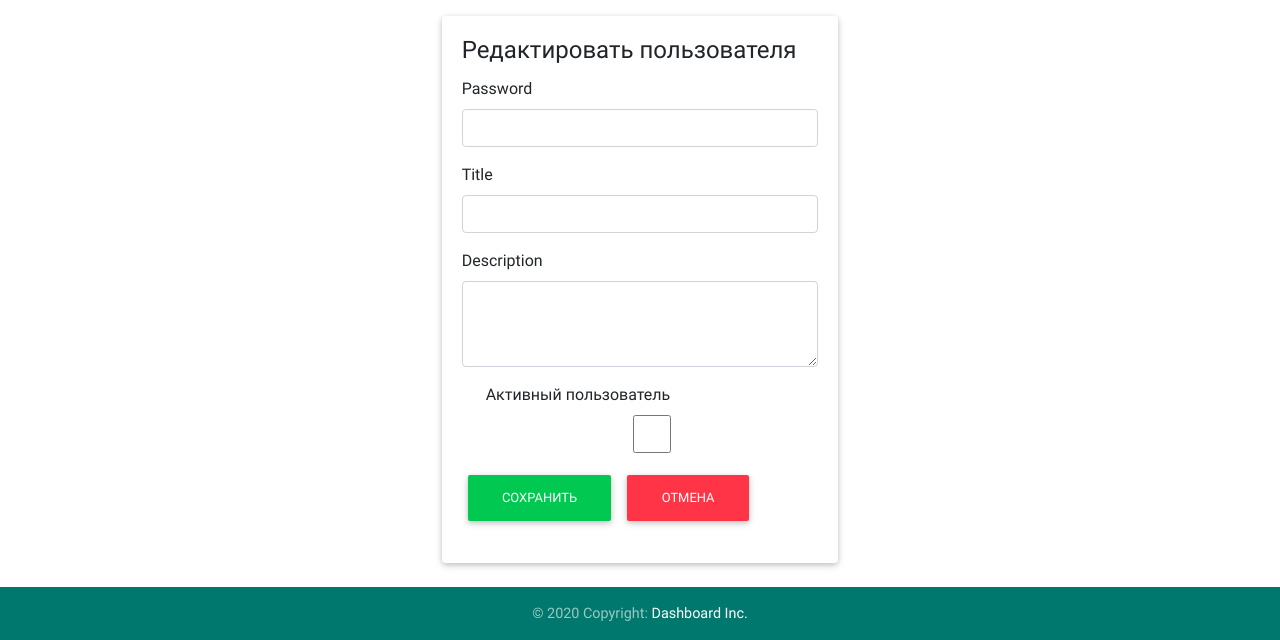
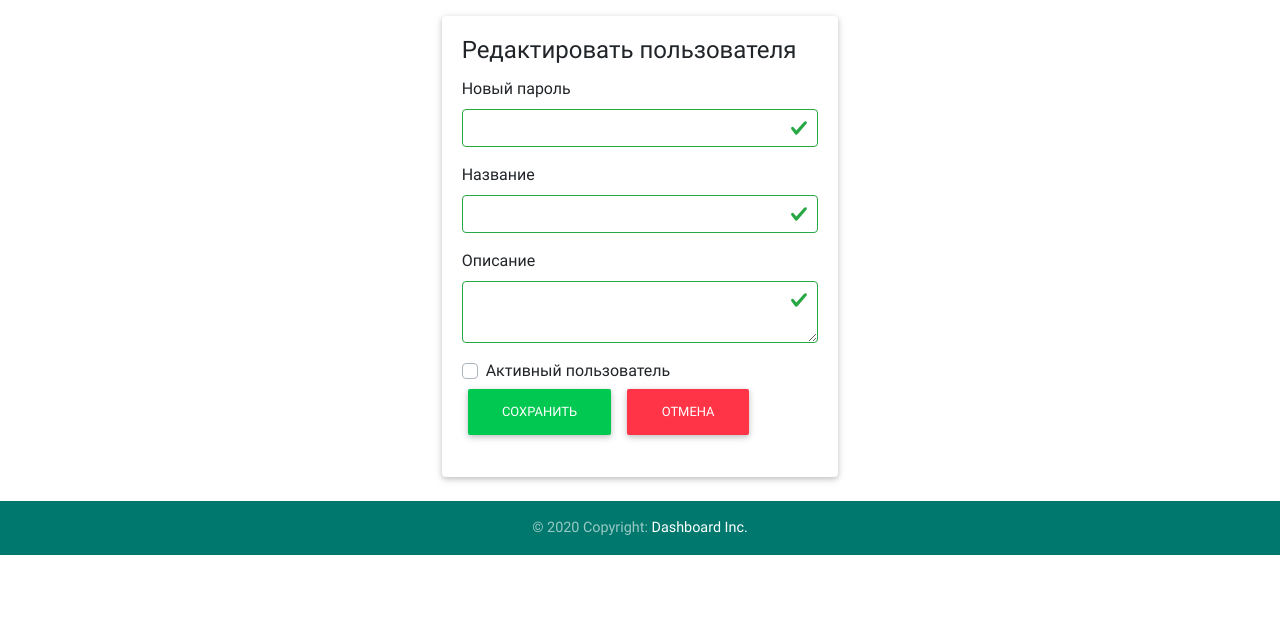
Before and after one commit to jerrygacket/dashboards, a Yii app: template views/user/update.php in a window 1280 px wide. Shown: the top 640 px of the page. Run offline with PHP 8.4 and a stand-in for Yii, Linux system fonts and the light colour scheme; the template is opened without the code that fills it, so the values that code supplies are empty; form fields are guessed from the names that the template uses; some libraries are stand-ins or nearby versions.

Commit message:
Создание редактирование пользователя рабочий вариант

```diff
--- a/models/UsersBase.php
+++ b/models/UsersBase.php
@@ -41,7 +41,7 @@ class UsersBase extends \yii\db\ActiveRecord
             [['username'], 'string', 'max' => 150],
             [['password_hash', 'token', 'auth_key'], 'string', 'max' => 300],
             [['title'], 'string', 'max' => 255],
-            [['username'], 'unique'],
+            //[['username'], 'unique'],
         ];
     }
 
--- a/views/user/_form-edit.php
+++ b/views/user/_form-edit.php
@@ -6,29 +6,34 @@
 /* @var $model \app\models\LoginForm|\app\models\Users|null|\yii\db\ActiveRecord */
 
 $form = \yii\bootstrap4\ActiveForm::begin([
-    'id' => 'user-create-form',
+    'id' => 'user-update-form',
     'method' => 'POST',
     'action' => Yii::$app->homeUrl.'user/update',
     'options' => ['class' => '']
 ]);
 
-echo $form->field($model,'id')->hiddenInput()->label(false);
-echo $form->field($model,'username')->hiddenInput()->label(false);
+echo \yii\bootstrap4\Html::hiddenInput('id', $model->id);
 ?>
-        <?=$form->field($model, 'password', ['enableClientValidation'=>false,
-            'enableAjaxValidation'=>true])->passwordInput(); ?>
-
-        <?=$form->field($model, 'title')->textInput(); ?>
-        <?=$form->field($model, 'description')->textarea(['rows'=>'3']); ?>
+    <div class="form-group field-users-newPassword validating">
+        <label for="newPassword" class="active">Новый пароль</label>
+        <input type="text" id="newPassword" class="form-control is-valid" name="newPassword" value="" aria-invalid="false">
+        <div class="invalid-feedback"></div>
+    </div>
+    <div class="form-group field-users-title validating">
+        <label for="title" class="active">Название</label>
+        <input type="text" id="title" class="form-control is-valid" name="title" value="<?=$model->title ?? ''?>" aria-invalid="false">
+        <div class="invalid-feedback"></div>
+    </div>
+    <div class="form-group field-users-title validating">
+        <label for="description" class="active">Описание</label>
+        <textarea type="text" id="description" class="form-control is-valid" name="description" aria-invalid="false"><?=$model->description ?? ''?></textarea>
+        <div class="invalid-feedback"></div>
+    </div>
     <div>
         <!-- Remember me -->
         <div class="custom-control custom-checkbox">
-            <?= $form->field($model, 'active', ['options' => ['tag' => false,]])
-                ->checkbox([
-                    'template' => '{input}{label}',
-                    'class' => 'custom-control-input'
-                ], false)
-                ->label('Активный пользователь', ['class' => 'custom-control-label']); ?>
+            <input type="checkbox" class="custom-control-input" id="active" name="active" <?=$model->active ? 'checked' : ''?>>
+            <label class="custom-control-label" for="active">Активный пользователь</label>
         </div>
     </div>
 
```
Also changed, not shown: components/AuthComponent.php (+8 -4 lines), controllers/AuthController.php (+6 -1 lines), controllers/UserController.php (+9 -20 lines), models/Users.php (+7 -5 lines).
